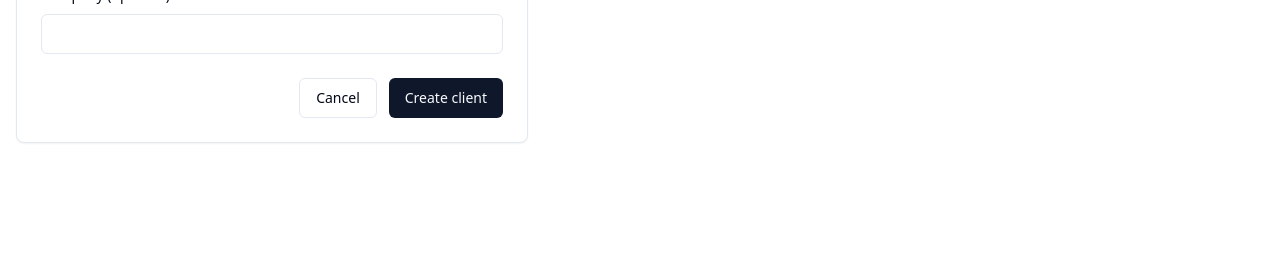
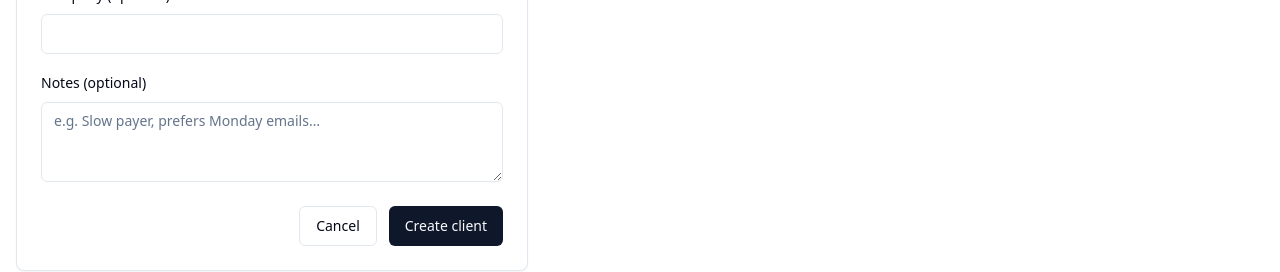
Before and after one commit to KuntalRathod/PayNudge, a Next.js app in the folder frontend/: page /clients/new in a window 1280 px wide. Shown: the part 382-654 px from the top of the page. Built offline with nearby package versions, Linux system fonts and the light colour scheme; no server answers.

Commit message:
feat(clients): add notes field to client management

```diff
--- a/frontend/app/clients/[id]/client-detail.tsx
+++ b/frontend/app/clients/[id]/client-detail.tsx
@@ -125,6 +125,11 @@ export function ClientDetail({ clientId }: { clientId: string }) {
           {client.company ? (
             <p className="text-sm text-muted-foreground">{client.company}</p>
           ) : null}
+          {client.notes ? (
+            <p className="mt-2 max-w-md text-sm italic text-muted-foreground">
+              &ldquo;{client.notes}&rdquo;
+            </p>
+          ) : null}
         </div>
         <div className="flex gap-2">
           <Link href={`/clients/${client.id}/edit`} className={buttonVariants({ variant: 'outline' })}>
--- a/frontend/app/clients/client-form.tsx
+++ b/frontend/app/clients/client-form.tsx
@@ -7,6 +7,7 @@ import { apiPost, apiPut } from '@/lib/api/client';
 import { Button, buttonVariants } from '@/components/ui/button';
 import { Input } from '@/components/ui/input';
 import { Label } from '@/components/ui/label';
+import { Textarea } from '@/components/ui/textarea';
 import {
   Card,
   CardContent,
@@ -51,6 +52,7 @@ export function ClientForm(props: ClientFormProps) {
   const [name, setName] = useState(props.initialClient?.name ?? '');
   const [email, setEmail] = useState(props.initialClient?.email ?? '');
   const [company, setCompany] = useState(props.initialClient?.company ?? '');
+  const [notes, setNotes] = useState(props.initialClient?.notes ?? '');
   const [formError, setFormError] = useState<string | null>(null);
   const [invalidField, setInvalidField] = useState<ClientField | null>(null);
   const [submitting, setSubmitting] = useState(false);
@@ -62,10 +64,12 @@ export function ClientForm(props: ClientFormProps) {
     setSubmitting(true);
 
     const trimmedCompany = company.trim();
+    const trimmedNotes = notes.trim();
     const payload: ClientPayload = {
       name: name.trim(),
       email: email.trim(),
       company: trimmedCompany.length > 0 ? trimmedCompany : null,
+      notes: trimmedNotes.length > 0 ? trimmedNotes : null,
     };
 
     const result =
@@ -144,6 +148,18 @@ export function ClientForm(props: ClientFormProps) {
               aria-invalid={invalidField === 'company'}
             />
           </div>
+          <div className="space-y-2">
+            <Label htmlFor="notes">Notes (optional)</Label>
+            <Textarea
+              id="notes"
+              name="notes"
+              placeholder="e.g. Slow payer, prefers Monday emails…"
+              rows={3}
+              value={notes}
+              onChange={(e) => setNotes(e.target.value)}
+              disabled={submitting}
+            />
+          </div>
           {formError ? (
             <p role="alert" className="text-sm text-destructive">
               {formError}
--- a/frontend/app/clients/types.ts
+++ b/frontend/app/clients/types.ts
@@ -17,6 +17,7 @@ export interface Client {
   name: string;
   email: string;
   company: string | null;
+  notes: string | null;
   created_at: string;
   updated_at: string;
 }
@@ -73,6 +74,7 @@ export interface ClientPayload {
   name: string;
   email: string;
   company: string | null;
+  notes: string | null;
 }
 
 /** Fields the backend can flag as invalid, matching `ClientField` server-side. */
```
Also changed, not shown: 2 other files (tests, documents, lock files or other folders).
